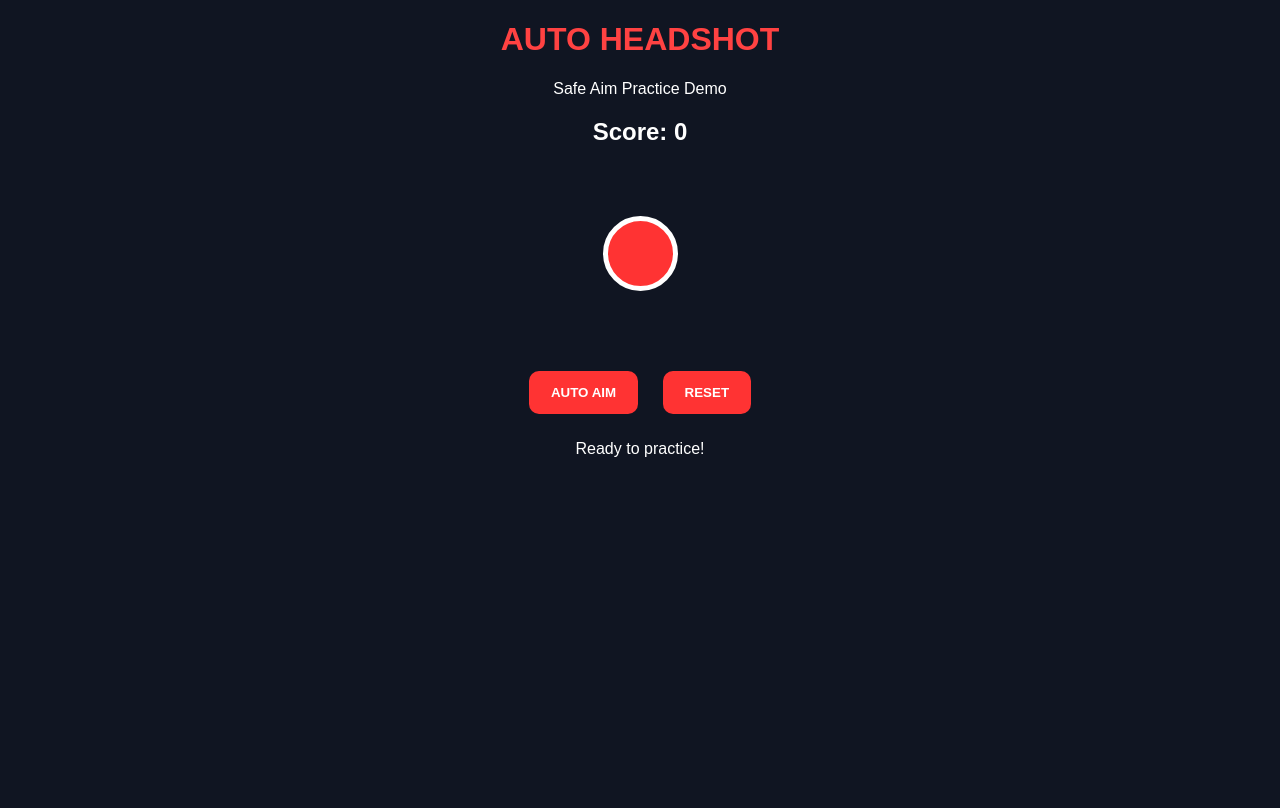
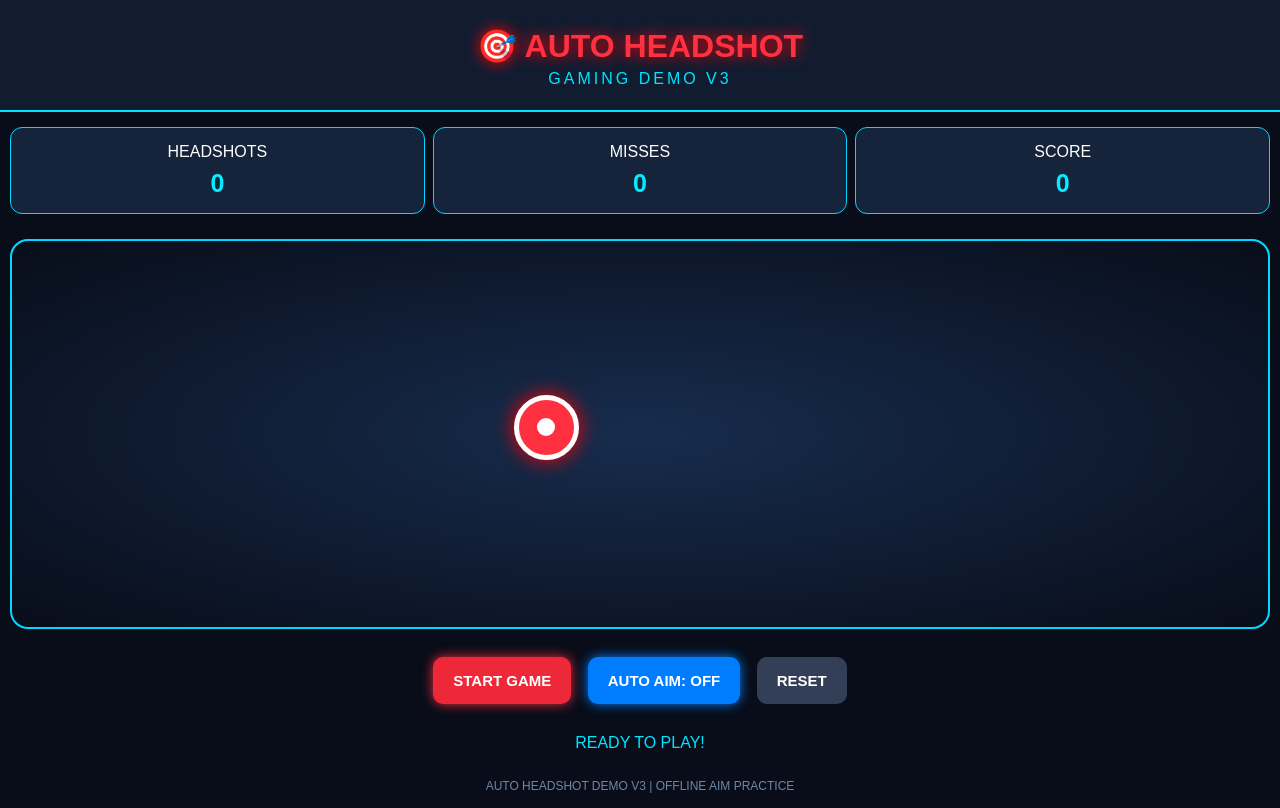
Before and after one commit to mehedul-glitch/AutoHeadshotDemo, a plain HTML site: page index.html in a window 1280 px wide. Drawn offline with Linux system fonts and the light colour scheme.

Commit message:
Update index.html

```diff
--- a/index.html
+++ b/index.html
@@ -3,65 +3,348 @@
 <html lang="en">
 <head>
 <meta charset="UTF-8">
-<meta name="viewport" content="width=device-width, initial-scale=1">
-<title>Auto Headshot Demo</title>
+<meta name="viewport" content="width=device-width, initial-scale=1.0">
+<title>AUTO HEADSHOT V3</title>
+
 <style>
+* { box-sizing:border-box; }
+
 body {
-  background: #101522;
-  color: white;
-  text-align: center;
-  font-family: Arial;
+  margin:0;
+  background:#080d19;
+  color:white;
+  font-family:Arial,sans-serif;
+  text-align:center;
 }
-h1 { color: #ff4242; }
+
+header {
+  padding:22px 10px;
+  background:#111c31;
+  border-bottom:2px solid #00e5ff;
+}
+
+h1 {
+  color:#ff303f;
+  text-shadow:0 0 15px red;
+  margin:5px;
+}
+
+.version {
+  color:#00e5ff;
+  letter-spacing:3px;
+}
+
+.stats {
+  display:grid;
+  grid-template-columns:repeat(3,1fr);
+  gap:8px;
+  padding:15px 10px;
+}
+
+.stat {
+  background:#15233b;
+  padding:15px 4px;
+  border:1px solid #00d9ff;
+  border-radius:12px;
+}
+
+.stat b {
+  display:block;
+  color:#00eeff;
+  font-size:25px;
+  margin-top:8px;
+}
+
+#arena {
+  height:390px;
+  margin:10px;
+  background:radial-gradient(#172c4d,#080d19);
+  border:2px solid #00d9ff;
+  border-radius:18px;
+  position:relative;
+  overflow:hidden;
+  touch-action:manipulation;
+}
+
+#target {
+  width:65px;
+  height:65px;
+  border-radius:50%;
+  background:#ff303f;
+  border:5px solid white;
+  box-shadow:0 0 20px red;
+  position:absolute;
+  left:40%;
+  top:40%;
+  cursor:pointer;
+  z-index:2;
+}
+
+#target:after {
+  content:"";
+  position:absolute;
+  width:18px;
+  height:18px;
+  background:white;
+  border-radius:50%;
+  top:18px;
+  left:18px;
+}
+
+#aim {
+  position:absolute;
+  width:90px;
+  height:90px;
+  border:2px solid #00eeff;
+  border-radius:50%;
+  left:0;
+  top:0;
+  pointer-events:none;
+  display:none;
+  z-index:3;
+  box-shadow:0 0 15px #00eeff;
+  transform:translate(-50%,-50%);
+}
+
+#aim:before,#aim:after {
+  content:"";
+  position:absolute;
+  background:#00eeff;
+}
+
+#aim:before {
+  width:120px;height:2px;
+  left:-17px;top:42px;
+}
+
+#aim:after {
+  width:2px;height:120px;
+  top:-17px;left:42px;
+}
+
+.controls {
+  padding:12px;
+}
+
 button {
-  padding: 14px 22px;
-  margin: 10px;
-  border: 0;
-  border-radius: 10px;
-  background: #ff3333;
-  color: white;
-  font-weight: bold;
+  padding:15px 20px;
+  margin:6px;
+  border:0;
+  border-radius:10px;
+  color:white;
+  background:#ed2939;
+  font-weight:bold;
+  font-size:15px;
+  box-shadow:0 0 12px #ed2939;
 }
-#target {
-  width: 65px;
-  height: 65px;
-  background: #ff3333;
-  border: 5px solid white;
-  border-radius: 50%;
-  margin: 70px auto;
-  cursor: pointer;
+
+button:active {
+  transform:scale(.94);
+}
+
+.auto {
+  background:#007dff;
+  box-shadow:0 0 12px #007dff;
+}
+
+.reset {
+  background:#333f56;
+  box-shadow:none;
+}
+
+#status {
+  color:#00e5ff;
+  padding:12px;
+  font-size:16px;
+}
+
+footer {
+  color:#7186a7;
+  padding:15px;
+  font-size:12px;
 }
 </style>
 </head>
+
 <body>
 
-<h1>AUTO HEADSHOT</h1>
-<p>Safe Aim Practice Demo</p>
+<header>
+  <h1>🎯 AUTO HEADSHOT</h1>
+  <div class="version">GAMING DEMO V3</div>
+</header>
 
-<h2>Score: <span id="score">0</span></h2>
+<div class="stats">
+  <div class="stat">HEADSHOTS<b id="hits">0</b></div>
+  <div class="stat">MISSES<b id="misses">0</b></div>
+  <div class="stat">SCORE<b id="score">0</b></div>
+</div>
 
-<div id="target"></div>
+<div id="arena">
+  <div id="target"></div>
+  <div id="aim"></div>
+</div>
 
-<button onclick="aim()">AUTO AIM</button>
-<button onclick="reset()">RESET</button>
+<div class="controls">
+  <button onclick="startGame()">START GAME</button>
+  <button class="auto" onclick="toggleAuto()" id="autoBtn">AUTO AIM: OFF</button>
+  <button class="reset" onclick="resetGame()">RESET</button>
+</div>
 
-<p id="status">Ready to practice!</p>
+<div id="status">READY TO PLAY!</div>
+
+<footer>
+  AUTO HEADSHOT DEMO V3 | OFFLINE AIM PRACTICE
+</footer>
 
 <script>
+const arena = document.getElementById("arena");
+const target = document.getElementById("target");
+const aim = document.getElementById("aim");
+
+let hits = 0;
+let misses = 0;
 let score = 0;
+let playing = false;
+let auto = false;
 
-function aim() {
-  score++;
-  document.getElementById("score").innerText = score;
-  document.getElementById("status").innerText =
-    "HEADSHOT! Great Aim!";
+let x = 100;
+let y = 100;
+let dx = 2.8;
+let dy = 2.2;
+let lastAuto = 0;
+
+function updateStats() {
+  document.getElementById("hits").textContent = hits;
+  document.getElementById("misses").textContent = misses;
+  document.getElementById("score").textContent = score;
 }
 
-function reset() {
+function moveTarget() {
+  if (!playing) return;
+
+  const maxX = arena.clientWidth - 65;
+  const maxY = arena.clientHeight - 65;
+
+  x += dx;
+  y += dy;
+
+  if (x <= 0 || x >= maxX) dx *= -1;
+  if (y <= 0 || y >= maxY) dy *= -1;
+
+  x = Math.max(0, Math.min(x,maxX));
+  y = Math.max(0, Math.min(y,maxY));
+
+  target.style.left = x + "px";
+  target.style.top = y + "px";
+
+  requestAnimationFrame(moveTarget);
+}
+
+function hitTarget() {
+  if (!playing) return;
+
+  hits++;
+  score += 10;
+  updateStats();
+
+  target.style.transform = "scale(1.35)";
+  setTimeout(() => {
+    target.style.transform = "scale(1)";
+  },100);
+
+  document.getElementById("status").textContent =
+    "🔥 HEADSHOT! +10 POINTS";
+
+  dx *= 1.04;
+  dy *= 1.04;
+}
+
+target.addEventListener("pointerdown", function(e) {
+  e.stopPropagation();
+  hitTarget();
+});
+
+arena.addEventListener("pointerdown", function(e) {
+  if (!playing) return;
+
+  misses++;
+  updateStats();
+
+  document.getElementById("status").textContent =
+    "❌ MISS! TRY AGAIN";
+});
+
+function startGame() {
+  if (playing) return;
+
+  playing = true;
+  document.getElementById("status").textContent =
+    "🎮 GAME STARTED! HIT THE TARGET";
+
+  requestAnimationFrame(moveTarget);
+}
+
+function toggleAuto() {
+  if (!playing) startGame();
+
+  auto = !auto;
+
+  document.getElementById("autoBtn").textContent =
+    auto ? "AUTO AIM: ON" : "AUTO AIM: OFF";
+
+  aim.style.display = auto ? "block" : "none";
+
+  if (auto) autoLoop();
+
+  document.getElementById("status").textContent =
+    auto ? "🤖 DEMO AUTO AIM ACTIVE" : "MANUAL AIM MODE";
+}
+
+function autoLoop() {
+  if (!auto || !playing) return;
+
+  const centerX = x + 32;
+  const centerY = y + 32;
+
+  aim.style.left = centerX + "px";
+  aim.style.top = centerY + "px";
+
+  const now = Date.now();
+
+  if (now - lastAuto > 1100) {
+    lastAuto = now;
+    hitTarget();
+  }
+
+  setTimeout(autoLoop,100);
+}
+
+function resetGame() {
+  playing = false;
+  auto = false;
+
+  hits = 0;
+  misses = 0;
   score = 0;
-  document.getElementById("score").innerText = 0;
-  document.getElementById("status").innerText =
-    "Ready to practice!";
+
+  x = 100;
+  y = 100;
+  dx = 2.8;
+  dy = 2.2;
+  lastAuto = 0;
+
+  aim.style.display = "none";
+
+  document.getElementById("autoBtn").textContent =
+    "AUTO AIM: OFF";
+
+  target.style.left = x + "px";
+  target.style.top = y + "px";
+
+  document.getElementById("status").textContent =
+    "READY TO PLAY!";
+
+  updateStats();
 }
 </script>
 
```
